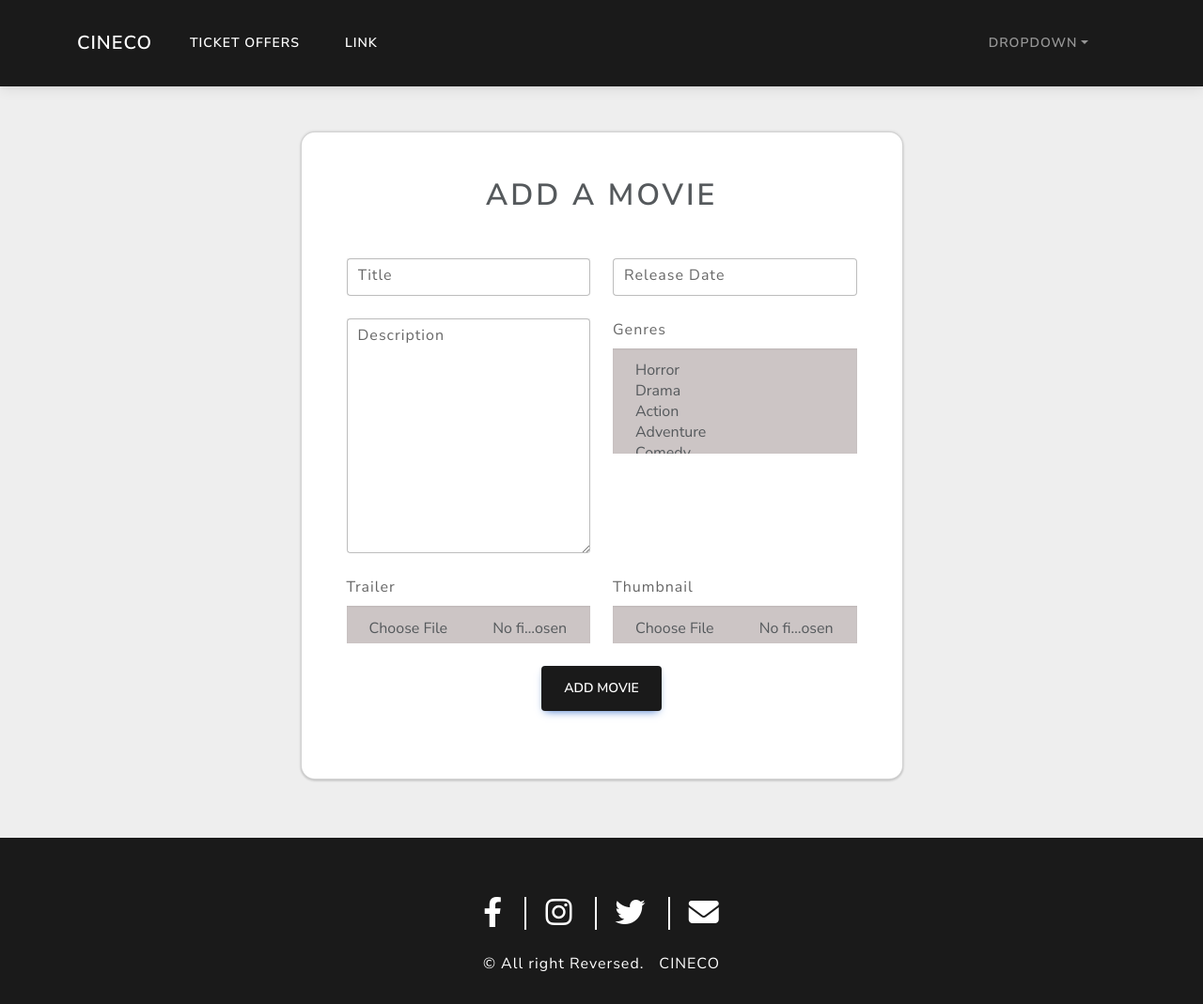
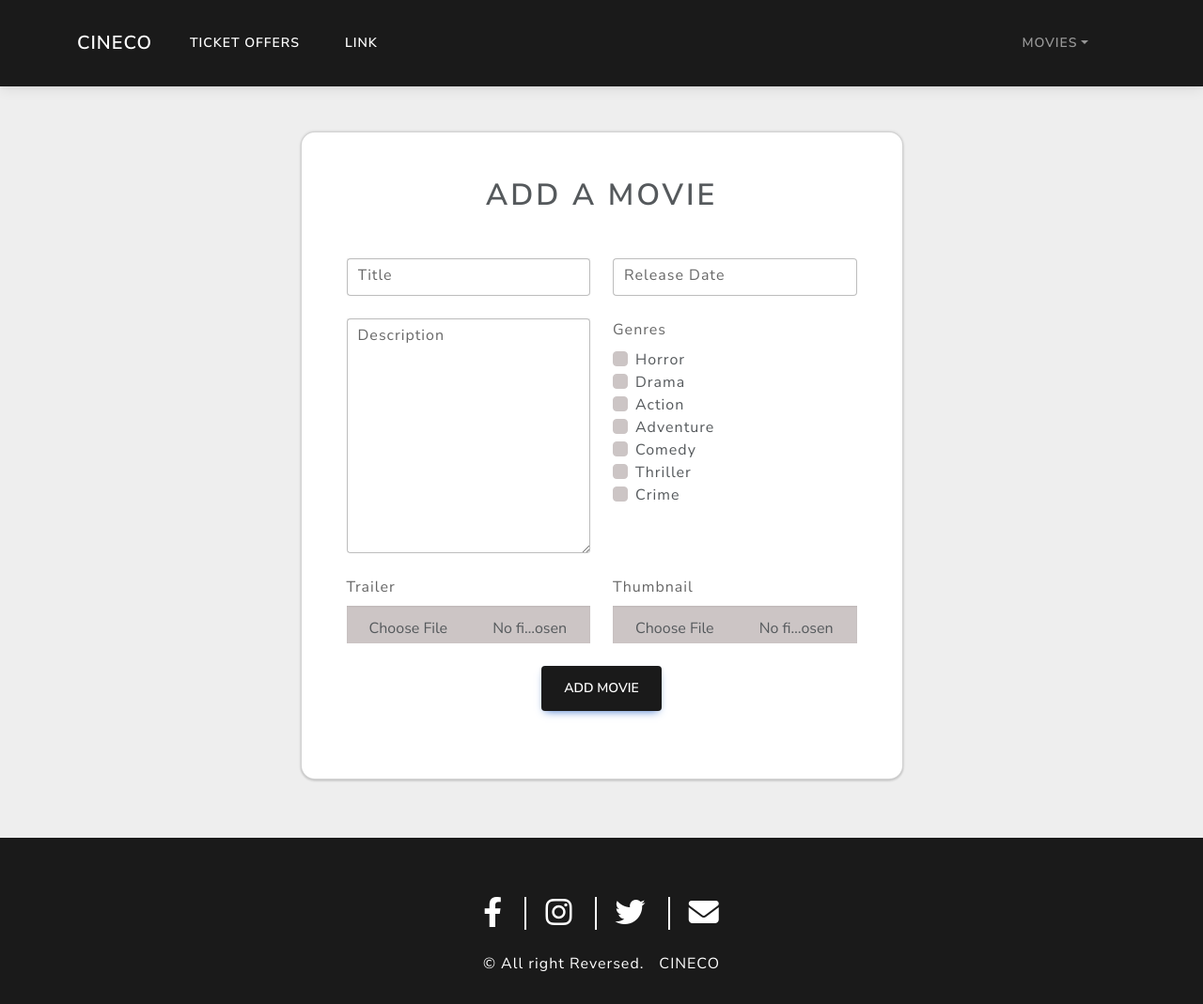
Before and after one commit to ZaidKaraymeh/cinema-management-system, a Django app: page /movies/add in a window 1280 px wide. Shown: the whole page at 94% size. Run offline with Django 4.2, Linux system fonts and the light colour scheme; a user stored in the database is signed in; data comes from the database, SQL or seed files in the repository; both versions use the stored data as it was after the commit; parts of the project's set-up code (start-up, migrations or seed data) failed here and were passed over; some libraries are stand-ins or nearby versions.

Commit message:
Add Movie

```diff
--- a/core/forms.py
+++ b/core/forms.py
@@ -6,7 +6,10 @@ from django.contrib.admin.widgets import AdminDateWidget
 class DateInput(forms.DateInput):
     input_type = 'date'
 
+
 class MovieForm(forms.ModelForm):
+    genres = forms.ModelMultipleChoiceField(queryset=Genre.objects.all(), widget=forms.CheckboxSelectMultiple)
+
     class Meta:
         model = Movie
         fields = ["title", "release_date", "description", "genres", "trailer", "thumbnail"]
@@ -14,7 +17,6 @@ class MovieForm(forms.ModelForm):
 
         widgets = {
             'release_date': DateInput(),
-            #'genres': forms.MultipleChoiceField(widget=forms.CheckboxSelectMultiple, choices=model.genres, required=True)
         }
 
     def __init__(self, *args, **kwargs):
@@ -27,14 +29,14 @@ class MovieForm(forms.ModelForm):
         self.fields['title'].widget.attrs['style'] = 'width:100%; height:40px;'
         self.fields['release_date'].widget.attrs['style'] = 'width:100%; height:40px;'
         self.fields['description'].widget.attrs['style'] = 'width:100%; height:250px;'
-        self.fields['genres'].widget.attrs['style'] = 'width:100%; background-color: #CCC5C5!important;'
+        self.fields['genres'].widget.attrs['style'] = 'background-color: #CCC5C5; border: 1px solid #CCC5C5;'
         self.fields['trailer'].widget.attrs['style'] = 'width:100%; height:40px; background-color: #CCC5C5!important;'
         self.fields['thumbnail'].widget.attrs['style'] = 'width:100%; height:40px; background-color: #CCC5C5!important;'
 
         self.fields['title'].widget.attrs['class'] = 'form-control'
         self.fields['release_date'].widget.attrs['class'] = 'form-control'
         self.fields['description'].widget.attrs['class'] = 'form-control'
-        self.fields['genres'].widget.attrs['class'] = 'form-select'
+        #self.fields['genres'].widget.attrs['class'] = 'form-check'
         self.fields['trailer'].widget.attrs['class'] = 'form-control'
         self.fields['thumbnail'].widget.attrs['class'] = 'form-control'
         # multiple selections for genres
--- a/core/models.py
+++ b/core/models.py
@@ -132,7 +132,7 @@ class Movie(models.Model):
     modified_at = models.DateTimeField(auto_now_add=False, auto_now=True)
 
     def __str__(self):
-        return self.name
+        return self.title
 
 
 
--- a/core/templates/add_movie.html
+++ b/core/templates/add_movie.html
@@ -109,3 +109,9 @@
     </div>
   </div>
 {%endblock content %}
+{% block scripts %}
+<script>
+  $('#id_genres').addClass('form-check');
+  $("input:checkbox").addClass('form-check-input');
+</script>
+{% endblock scripts %}
--- a/core/templates/base.html
+++ b/core/templates/base.html
@@ -27,8 +27,7 @@
     <link rel="stylesheet" href="https://cdnjs.cloudflare.com/ajax/libs/font-awesome/6.2.1/css/all.min.css" integrity="sha512-MV7K8+y+gLIBoVD59lQIYicR65iaqukzvf/nwasF0nqhPay5w/9lJmVM2hMDcnK1OnMGCdVK+iQrJ7lzPJQd1w==" crossorigin="anonymous" referrerpolicy="no-referrer" />
     {% if request.user.is_authenticated %}
     <title>
-      {% block logged_user_type %}{% endblock logged_user_type %} - Cineco -
-      {{request.user}}
+      Cineco
     </title>
     {% else %}
     <title>Cineco</title>
@@ -79,7 +78,7 @@
                   >Login</a
                 >
               </li>
-              {% else %}
+              {% elif request.user.user_type == 'ADM' %}
               <li class="nav-item dropdown">
                 <a
                   class="nav-link dropdown-toggle"
@@ -88,10 +87,10 @@
                   role="button"
                   aria-haspopup="true"
                   aria-expanded="false"
-                  >Dropdown</a
+                  >Movies</a
                 >
                 <div class="dropdown-menu">
-                  <a class="dropdown-item" href="#">Action</a>
+                  <a class="dropdown-item" href="{% url 'add_movie' %}">Add</a>
                   <a class="dropdown-item" href="#">Another action</a>
                   <a class="dropdown-item" href="#">Something else here</a>
                   <div class="dropdown-divider"></div>
@@ -104,7 +103,6 @@
         </div>
       </nav>
     </header>
-
     <!-- Main -->
     <main id="main" class="p-0 m-0 overflow-hidden" style="min-height:100vh;">
       {% if messages %} {% for message in messages %}
--- a/core/templates/home.html
+++ b/core/templates/home.html
@@ -36,7 +36,7 @@
           </div>
         {% else %}
           <div class="carousel-item" style="max-height: 70vh">
-            <img src="{{movie.thumbnail.url}}" class="d-block w-100" alt="..." />
+            <img src="{{movie.thumbnail.url}}" class="d-block w-100" alt="{{movie.title}}" />
             <div class="carousel-caption d-none d-md-block">
               <h5 class="text-white">{{movie.title}}</h5>
               <p>{{movie.release_date}}</p>
--- a/core/views/views.py
+++ b/core/views/views.py
@@ -62,7 +62,7 @@ def add_movie(request):
                 movie = movie_form.save(commit=False)
                 movie.price = Decimal('3.0')
                 movie.save()
-                messages.success(request, f"{movie.name} has been added successfuly!")
+                messages.success(request, f"{movie.title} has been added successfuly!")
                 return redirect('list_movies')
         else:
             movie_form = MovieForm()
```
Also changed, not shown: db.sqlite3.
